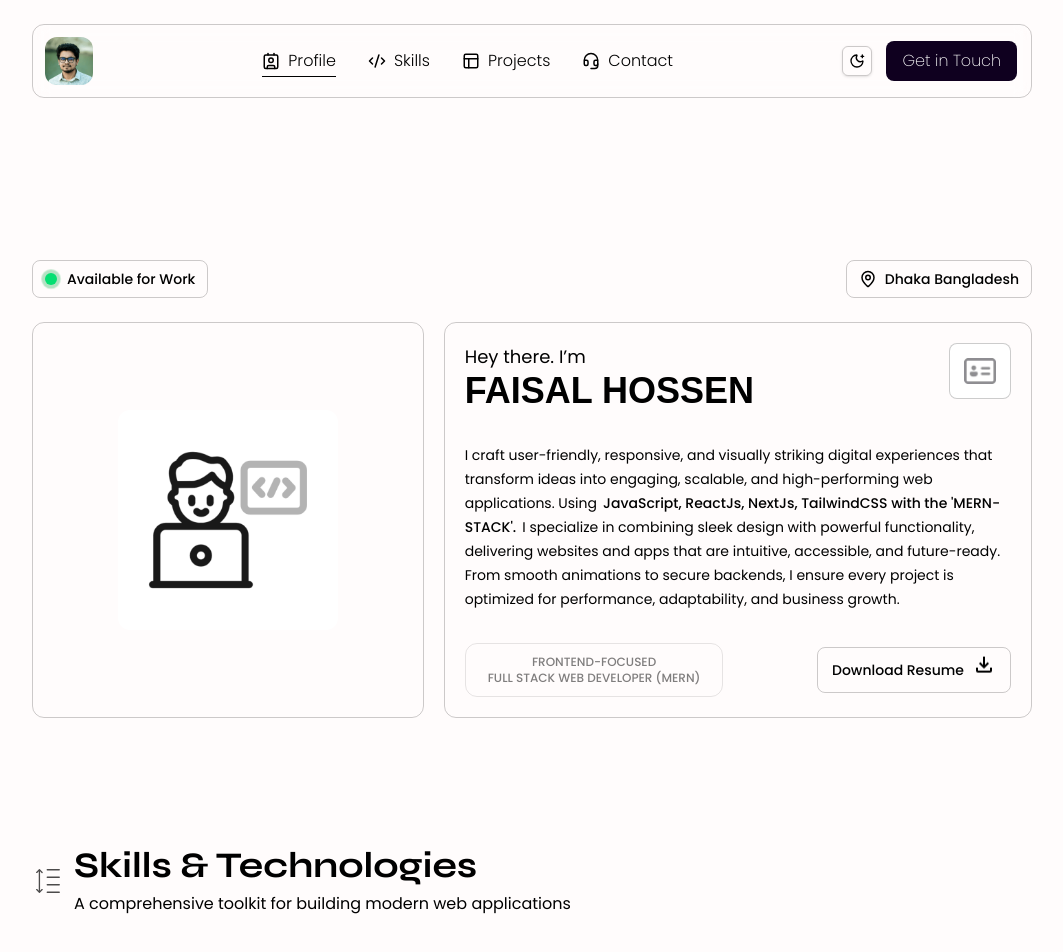
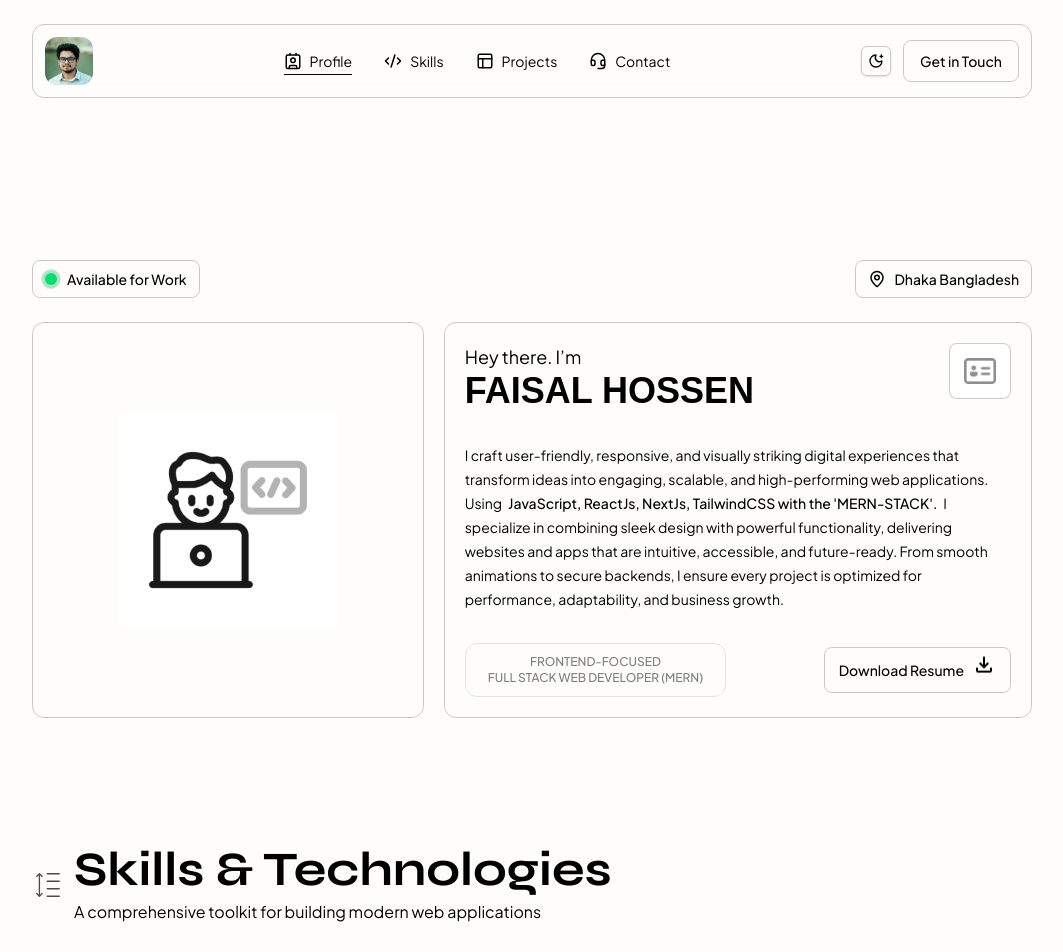
Before and after one commit to itsfaisalhossen/portfolio, a React (Vite) app: page / in a window 1280 px wide. Shown: the top 952 px of the page, without its empty margins (108-1171 px from the left). Built offline with nearby package versions, Linux system fonts and the light colour scheme.

Commit message:
Changes some design ui

```diff
--- a/src/components/Contact.jsx
+++ b/src/components/Contact.jsx
@@ -55,7 +55,7 @@ const Contact = () => {
           {/* Left Side: Contact Info */}
           <div className="rounded-xl flex flex-col justify-between w-full md:w-[40%] p-5 lg:p-8 md:p-6 back-drop-b bg-primary dark:bg-primary-dark">
             <div>
-              <h2 className="text-2xl syne-font dark:text-white font-bold mb-8">
+              <h2 className="text-3xl syne-font dark:text-white/90 font-bold mb-8">
                 Get In Touch
               </h2>
               <div className="space-y-6">
@@ -65,7 +65,7 @@ const Contact = () => {
                     size={20}
                   />
                   <div>
-                    <p className="font-semibold text-black dark:text-white">
+                    <p className="font-semibold text-black dark:text-white/90">
                       Location
                     </p>
                     <p className="dark:text-gray-300 text-black text-sm">
@@ -80,7 +80,7 @@ const Contact = () => {
                     size={20}
                   />
                   <div>
-                    <p className="font-semibold text-black dark:text-white">
+                    <p className="font-semibold text-black dark:text-white/90">
                       Phone
                     </p>
                     <p className="dark:text-gray-300 text-black text-sm">
@@ -95,7 +95,7 @@ const Contact = () => {
                     size={20}
                   />
                   <div>
-                    <p className="font-semibold text-black dark:text-white">
+                    <p className="font-semibold text-black dark:text-white/90">
                       Email
                     </p>
                     <p className="dark:text-gray-300 text-black text-sm">
@@ -106,7 +106,7 @@ const Contact = () => {
               </div>
             </div>
             <div className="mt-16">
-              <p className="text-sm uppercase tracking-wider mb-6 text-black font-medium dark:text-gray-300">
+              <p className="text-sm uppercase tracking-wider mb-6 text-black font-medium dark:text-gray-200">
                 Find me on
               </p>
 
@@ -158,7 +158,7 @@ const Contact = () => {
               <div className="grid grid-cols-1 sm:grid-cols2 gap-4">
                 <div className="flex flex-col md:flex-row gap-3 justify-between">
                   <div className="w-full">
-                    <p className="text-black mb-1.5 uppercase dark:text-white/80 text-sm">
+                    <p className="text-black mb-1.5 uppercase dark:text-white/90 text-sm">
                       Full Name *
                     </p>
                     <input
@@ -170,13 +170,13 @@ const Contact = () => {
                     />
                   </div>
                   <div className="w-full">
-                    <p className="text-black mb-1.5 uppercase dark:text-white/80 text-sm">
-                      Email *
+                    <p className="text-black mb-1.5 uppercase dark:text-white/90 text-sm">
+                      Email Address *
                     </p>
                     <input
                       type="email"
                       name="user_email"
-                      placeholder="jhon@example.com"
+                      placeholder="you@example.com"
                       required
                       className="w-full back-drop-b dark:text-white rounded-lg text-sm py-3 px-2 outline-none focus:border-purple-500 transition-colors"
                     />
@@ -184,7 +184,7 @@ const Contact = () => {
                 </div>
               </div>
               <div>
-                <p className="text-black mb-1.5 uppercase dark:text-white/80 text-sm">
+                <p className="text-black mb-1.5 uppercase dark:text-white/90 text-sm">
                   Subject *
                 </p>
                 <input
@@ -197,7 +197,7 @@ const Contact = () => {
               </div>
 
               <div>
-                <p className="text-black mb-1.5 uppercase dark:text-white/80 text-sm">
+                <p className="text-black mb-1.5 uppercase dark:text-white/90 text-sm">
                   Message *
                 </p>
                 <textarea
--- a/src/components/Navbar.jsx
+++ b/src/components/Navbar.jsx
@@ -45,23 +45,21 @@ const Navbar = () => {
     }
   };
 
-  // Links with icon fix
   const links = navItem.map((item, idx) => {
-    const Icon = item.icon; // <-- fix: assign icon component
+    const Icon = item.icon;
 
     return (
       <li key={idx} className="relative">
         <button
           onClick={() => handleNavClick(item.link, item.name)}
-          className={`transition-all flex items-center cursor-pointer font-light dark:font-extralight duration-300 dark:text-white ${
+          className={`transition-all flex items-center cursor-pointer font-normal text-sm duration-300 dark:text-white ${
             active === item.name
               ? "text-black dark:text-white"
-              : "hover:text-green500 dark:hover:text-white"
+              : "dark:hover:text-white dark:text-white/70"
           }`}
         >
-          <Icon size={18} className="inline-block mr-2" /> {/* fixed */}
+          <Icon size={18} className="inline-block mr-2" />
           {item.name}
-          {/* {item.name} */}
         </button>
         {/* underline */}
         <span
@@ -115,9 +113,9 @@ const Navbar = () => {
             <DarkModeToggle />
             <div
               onClick={() => handleNavClick("#contact")}
-              className="group hidden relative md:inline-flex transition-all hover:scale-105 items-center justify-center rounded-lg py-[1.5px] px-[2px] dark:bg-linear-to-r from-purple-500 to-indigo-600"
+              className="group hidden relative md:inline-flex transition-all hover:scale-105 items-center justify-center rounded-lg font-normal text-sm back-drop-b"
             >
-              <button className="px-4 py-2 rounded-lg  bg-[#0F001F]   font-extralight text-white cursor-pointer">
+              <button className="px-4 py-2.5 rounded-lg  backdrop-b bg[#0F001F] dark:text-white/90 cursor-pointer font-medium">
                 Get in Touch
               </button>
             </div>
--- a/src/components/ProjectCard.jsx
+++ b/src/components/ProjectCard.jsx
@@ -18,7 +18,7 @@ const ProjectCard = ({ sProject }) => {
           alt="Ui Kit"
         />
         <div>
-          <h1 className="text-[16px] font-normal">{title}</h1>
+          <h1 className="text-[16px] font-medium">{title}</h1>
           <div className="text-xs flex gap-1.5 flex-wrap mt-3">
             {technologies.map((tgs, idx) => (
               <p
--- a/src/components/SectionTitle.jsx
+++ b/src/components/SectionTitle.jsx
@@ -2,13 +2,13 @@ import { CiLineHeight } from "react-icons/ci";
 
 const SectionTitle = ({ heading, subHeading }) => {
   return (
-    <div className="flex gap-2.5 mb-6 md:mb-10 items-center text-black dark:text-white/90">
-      <CiLineHeight className="opacity-70" size={32} />
+    <div className="flex gap-2.5 mb-6 md:mb-10 items-center text-black">
+      <CiLineHeight className="opacity-70 dark:text-white" size={32} />
       <div>
-        <h3 className="text-3xl syne-font uppercas md:text-4xl font-bold">
+        <h3 className="text-3xl syne-font uppercas md:text-5xl font-bold dark:text-white/95">
           {heading}
         </h3>
-        <p className="max-sm:text-sm w-full md:w-140 text-[16px] mt-1.5">
+        <p className="max-sm:text-sm w-full md:w-140 text-[16px] mt-1.5 dark:text-white/80">
           {subHeading}
         </p>
       </div>
--- a/src/index.css
+++ b/src/index.css
@@ -1,4 +1,6 @@
 @import url("https://fonts.googleapis.com/css2?family=Poppins:ital,wght@0,100;0,200;0,300;0,400;0,500;0,600;0,700;0,800;0,900;1,100;1,200;1,300;1,400;1,500;1,600;1,700;1,800;1,900&family=Syne:wght@400..800&display=swap");
+
+@import url("https://fonts.googleapis.com/css2?family=Plus+Jakarta+Sans:ital,wght@0,200..800;1,200..800&display=swap");
 
 @import "tailwindcss";
 @custom-variant dark (&:where(.dark, .dark *));
@@ -9,7 +11,8 @@
 }
 
 * {
-  font-family: "Poppins", sans-serif;
+  /* font-family: "Poppins", sans-serif; */
+  font-family: "Plus Jakarta Sans", sans-serif;
 }
 
 .syne-font {
--- a/vite.config.js
+++ b/vite.config.js
@@ -5,5 +5,5 @@ import tailwindcss from "@tailwindcss/vite";
 // https://vite.dev/config/
 export default defineConfig({
   plugins: [react(), tailwindcss()],
-  base: "/portfolio",
+  // base: "/portfolio",
 });
```
